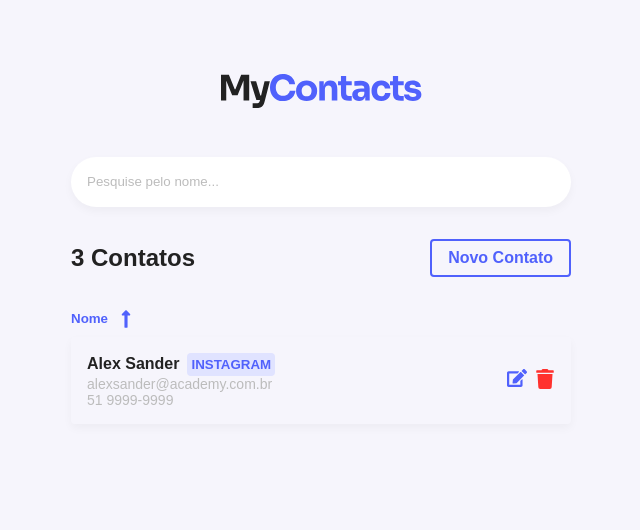
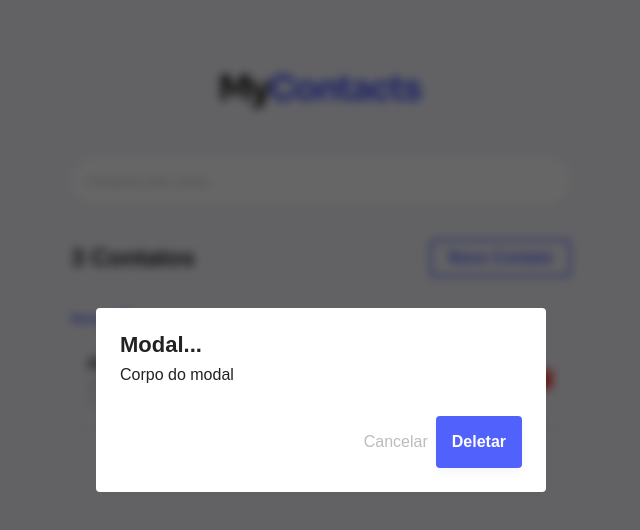
Before and after one commit to alex01sander/Mycontact, a React (Vite) app in the folder fe/: page / in a window 1280 px wide. Shown: the top 530 px of the page, without its empty margins (319-959 px from the left). Built offline with nearby package versions, Linux system fonts and the light colour scheme.

Commit message:
Feat: creat modal and styles and custom button

```diff
--- a/fe/src/components/Button.js
+++ b/fe/src/components/Button.js
@@ -1,9 +1,10 @@
 import { styled } from "styled-components";
 
 export default styled.button`
-    width: 100%;
+
     height: 52px;
     border: none;
+    padding: 0 16px;
     background: ${({ theme }) => theme.colors.primary.main};
     font-size: 16px;
     box-shadow: 0px 4px 10px rgba(0, 0, 0, 0.04);
--- a/fe/src/components/ContactForm/styles.js
+++ b/fe/src/components/ContactForm/styles.js
@@ -4,4 +4,8 @@
 
 export const ButtonContainer = styled.div`
     margin-top: 25px;
+
+    button{
+        width:100%;
+    }
 `;
--- /dev/null
+++ b/fe/src/components/Modal/Modal.jsx
@@ -0,0 +1,22 @@
+import { Container, Overlay, Footer } from "./styles"
+import Button from '../Button'
+
+export default function Modal(){
+    return(
+        <Overlay>
+            <Container>
+                 <h1>Modal...</h1>
+                 <p>Corpo do modal</p>
+
+                 <Footer>
+                    <button type="button" className="cancel-button">
+                        Cancelar
+                    </button>
+                    <Button type="button">Deletar</Button>
+                 </Footer>
+            </Container>
+
+        </Overlay>
+
+    )
+}
--- /dev/null
+++ b/fe/src/components/Modal/styles.js
@@ -0,0 +1,47 @@
+import { styled } from "styled-components";
+
+export const Overlay = styled.div`
+    background: rgba(0, 0, 0, 0.6);
+    backdrop-filter:blur(5px);
+    position: absolute;
+    width: 100%;
+    height:100%;
+    left: 0;
+    top: 0;
+    display: flex;
+    justify-content: center;
+    align-items: center;
+`
+export const Container = styled.div`
+    background: #fff;
+    border-radius: 4px;
+    padding: 24px;
+    box-shadow: 0px 4px 10px rgba(0, 0, 0, 0.04);
+    max-width: 450px;
+    width:100%;
+
+    h1{
+        font-size: 22px;
+    }
+
+    p{
+        margin-top: 8px;
+    }
+`
+
+export const Footer = styled.footer`
+    margin-top: 32px;
+    display: flex;
+    align-items: center;
+    justify-content: flex-end;
+
+
+    .cancel-button{
+        background: transparent;
+        border: none;
+        font-size: 16px;
+        margin-right: 8px;
+        color: ${({theme}) => theme.colors.gray[200  ]};
+    }
+
+`
--- a/fe/src/pages/Home/index.jsx
+++ b/fe/src/pages/Home/index.jsx
@@ -2,10 +2,13 @@
 import { FaLongArrowAltUp, FaEdit, FaTrash } from 'react-icons/fa';
 import { Card, Container, Header, ListContainer, InputSearchContainer,
 } from './styles';
+import Modal from '../../components/Modal/Modal';
 
 export default function ContactsList() {
   return (
     <Container>
+
+      <Modal />
       <InputSearchContainer>
         <input type="text" placeholder="Pesquise pelo nome..." />
       </InputSearchContainer>
```
